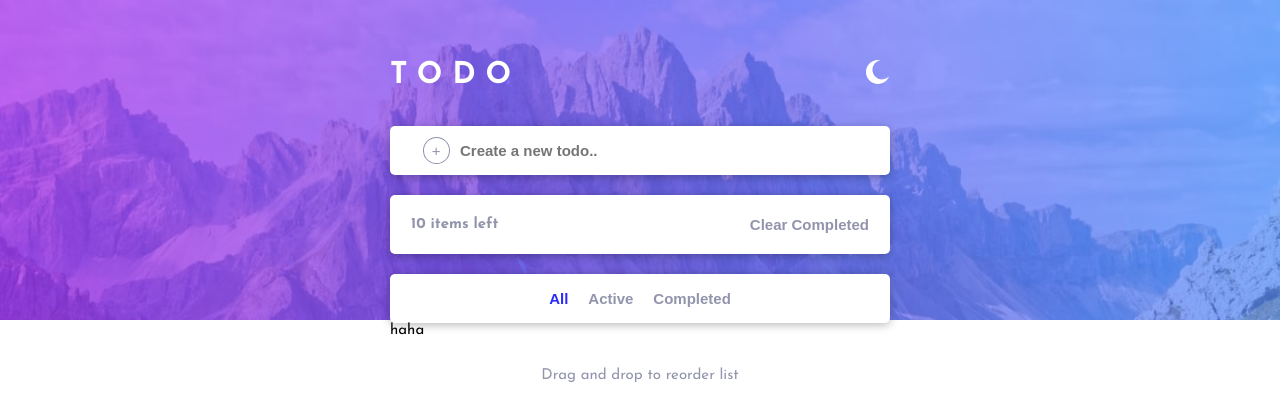
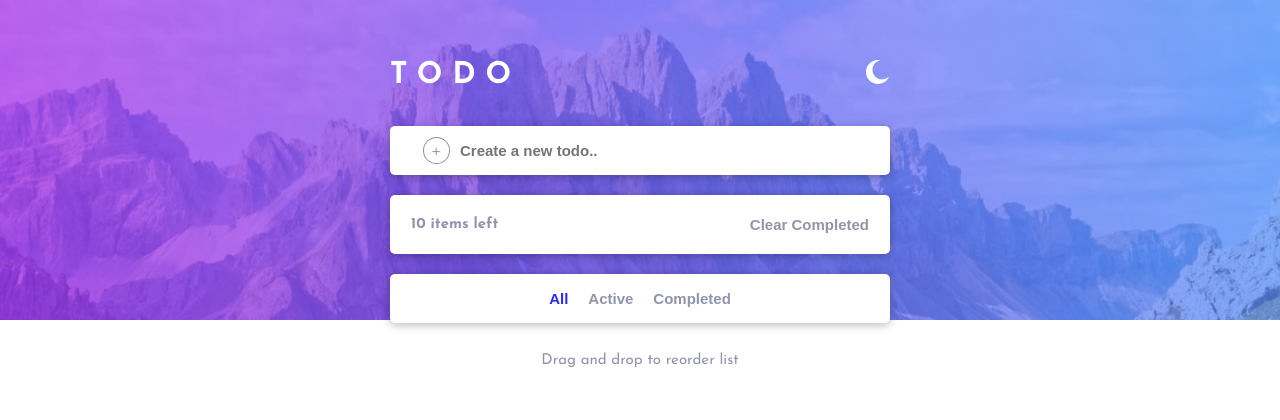
Before and after one commit to NaingLuTun/todo-app-solution, a React (Vite) app: page / in a window 1280 px wide. Shown: the top 420 px of the page. Built offline with nearby package versions, Linux system fonts and the light colour scheme.

Commit message:
successfully finished

```diff
--- a/src/App.jsx
+++ b/src/App.jsx
@@ -385,7 +385,6 @@ function App() {
             <button onClick={displayActive}className='whichToDisplayStates darkTheme' id='active'>Active</button>
             <button onClick={displayCompleted} className='whichToDisplayStates darkTheme' id='completed'>Completed</button>
           </div>
-          <p>haha</p>
           <p id='dndInfo'>Drag and drop to reorder list</p>
       </div>
   )
```
